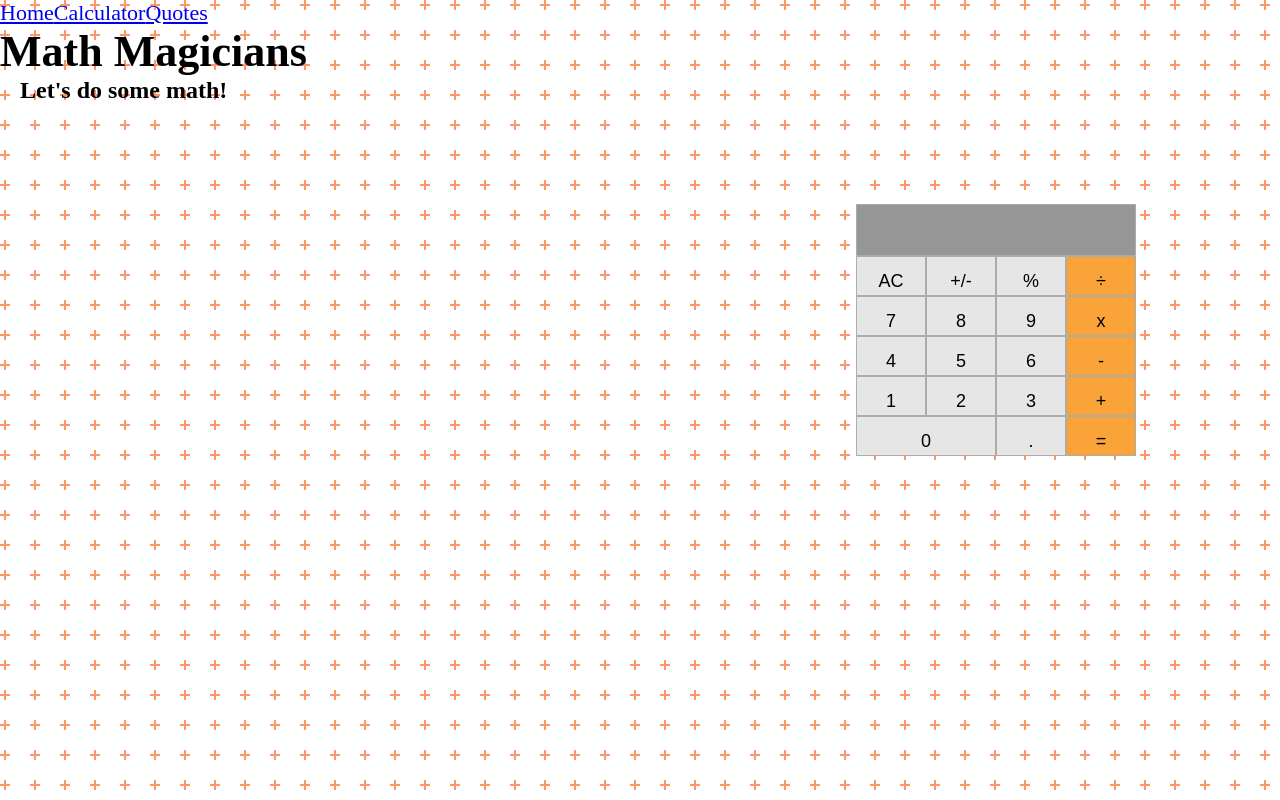
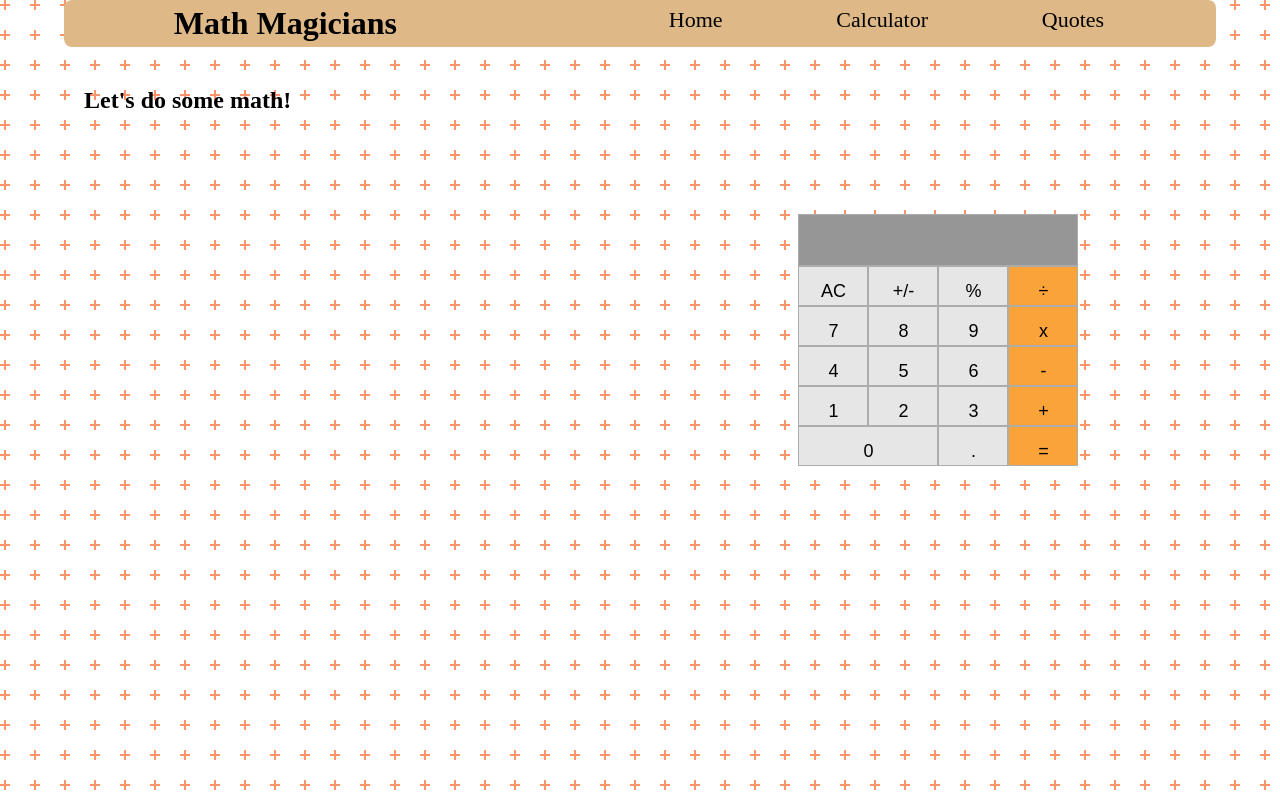
Before and after one commit to jcmunav63/math-magicians-app, a React (Create React App) app: page /calculations in a window 1280 px wide. Built offline with nearby package versions, Linux system fonts and the light colour scheme.

Commit message:
Adjust styles in navbar, home & calculator pages.

```diff
--- a/src/App.css
+++ b/src/App.css
@@ -5,8 +5,6 @@
 
 body {
   font-family: 'Comic Neue', cursive;
-
-  /* font-family: Arial, Helvetica, sans-serif; */
   font-size: 22px;
   font-weight: 500;
 }
@@ -24,6 +22,12 @@ p {
   width: 90%;
   margin-left: auto;
   margin-right: auto;
+}
+
+.sitename {
+  font-size: 2rem;
+  font-weight: 600;
+  padding-right: 160px;
 }
 
 .calc {
--- a/src/components/Calculations.js
+++ b/src/components/Calculations.js
@@ -2,8 +2,7 @@ import React from 'react';
 import Calculator from './Calculator';
 
 const Calculations = () => (
-  <div>
-    <h1>Math Magicians</h1>
+  <div className="divcalc">
     <h3>Let&apos;s do some math!</h3>
     <div className="App">
       <Calculator />
--- a/src/components/Home.js
+++ b/src/components/Home.js
@@ -2,7 +2,6 @@ import React from 'react';
 
 const Home = () => (
   <div>
-    <h1>Math Magicians</h1>
     <h3>Welcome to our page!</h3>
     <p>
       Without mathematics, there&apos;s nothing you can do. Everything around you is
--- a/src/components/Navbar.js
+++ b/src/components/Navbar.js
@@ -2,7 +2,8 @@ import React from 'react';
 import { Link } from 'react-router-dom';
 
 const Navbar = () => (
-  <nav>
+  <nav className="navbar">
+    <span className="sitename">Math Magicians</span>
     <Link to="/">Home</Link>
     <Link to="/calculations">Calculator</Link>
     <Link to="/quotes">Quotes</Link>
--- a/src/index.css
+++ b/src/index.css
@@ -27,3 +27,52 @@ code {
     'Courier New',
     monospace;
 }
+
+#root {
+  width: 90%;
+  margin-left: auto;
+  margin-right: auto;
+}
+
+p {
+  margin-top: 40px;
+}
+
+h3 {
+  margin-top: 40px;
+}
+
+.navbar {
+  display: flex;
+  justify-content:space-evenly;
+  background-color: burlywood;
+  border-radius: 8px;
+  padding-top: 5px;
+  padding-bottom: 5px;
+}
+
+nav a {
+  text-decoration: none;
+  color: black;
+  background-color:burlywood;
+  padding: 2px;
+  border-radius: 6px;
+}
+
+nav a:hover {
+  text-decoration: none;
+  font-weight: 600;
+  color: brown;
+  background-color: rgb(202, 159, 103);
+  padding: 2px;
+  border-radius: 6px;
+}
+
+nav a:active {
+  text-decoration: none;
+  font-weight: 600;
+  color: brown;
+  background-color: rgb(202, 159, 103);
+  padding: 2px;
+  border-radius: 6px;
+}
--- a/src/index.js
+++ b/src/index.js
@@ -7,6 +7,6 @@ import App from './App';
 const root = ReactDOM.createRoot(document.getElementById('root'));
 root.render(
   <React.StrictMode>
-    <App />
+    <App className="App" />
   </React.StrictMode>,
 );
```
